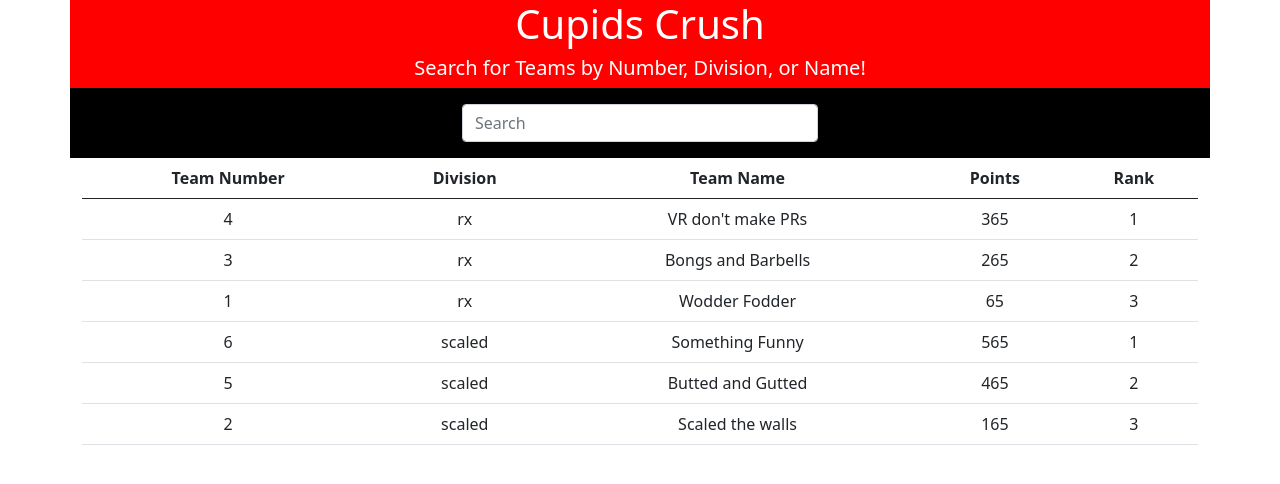
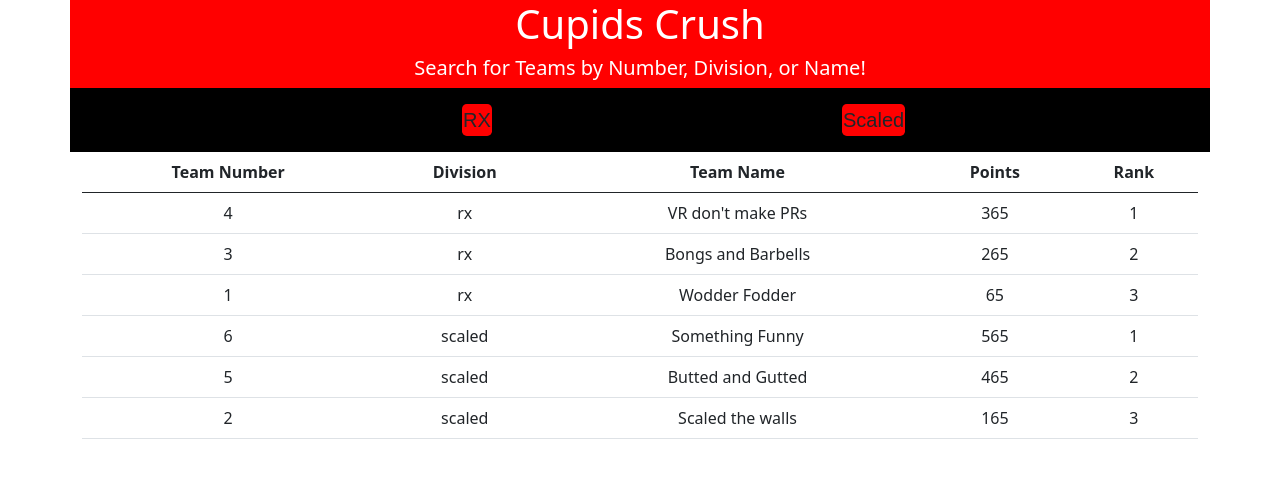
Before and after one commit to reanderson89/cupids-crush, a React (Create React App) app: page / in a window 1280 px wide. Shown: the top 484 px of the page. Built offline with nearby package versions, Linux system fonts and the light colour scheme.

Commit message:
created buttons

```diff
--- a/src/containers/Main/Main.css
+++ b/src/containers/Main/Main.css
@@ -1,7 +1,7 @@
 /* Makes the buttons not look like buttons */
 
 button {
-    background: none!important;
+    background: red!important;
     border: none;
     padding: 0!important;
     /*optional*/
--- a/src/containers/Main/Main.jsx
+++ b/src/containers/Main/Main.jsx
@@ -93,16 +93,14 @@ const [search, setSearch] = useState("");
 
     return(
         <>
-      <div style={{backgroundColor: "black", color: "white"}} className="row">
+      <div style={{backgroundColor: "black", color: "white"}} className="row justify-content-end">
       <div className="col-sm-4">
-      </div>
-        <div className="col-sm-4">
-          <div className="input-group" >
-      <input type="text" className="form-control mb-3 mt-3" name="search" value={search} onChange={handleInputChange} placeholder="Search"/>
+        <button className='btn btn-lg my-3'>RX</button>
       </div>
       <div className="col-sm-4">
+        <button className='btn btn-lg my-3'>Scaled</button>
       </div>
-        </div>
+
       </div>
       <div className="row">
           <div className="col-sm">
@@ -135,6 +133,8 @@ const [search, setSearch] = useState("");
          {teamState.sort((a,b) => a.rank - b.rank).sort((a,b) => a.division.length - b.division.length).map(team =>
             <Row division={team.division} teamName={team.teamName} teamNum={team.teamNum} rank={team.rank} points={team.points} />)}
 
+
+
         {/* {search === "" ? teamState.sort((a,b) => a.rank - b.rank).sort((a,b) => a.division.length - b.division.length).map(team =>
             <Row division={team.division} teamName={team.teamName} teamNum={team.teamNum} rank={team.rank} points={team.points} />):
 
```
